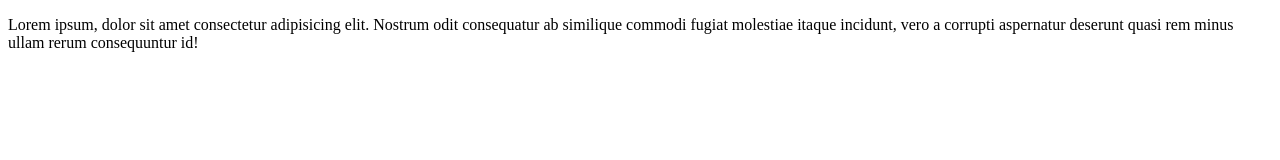
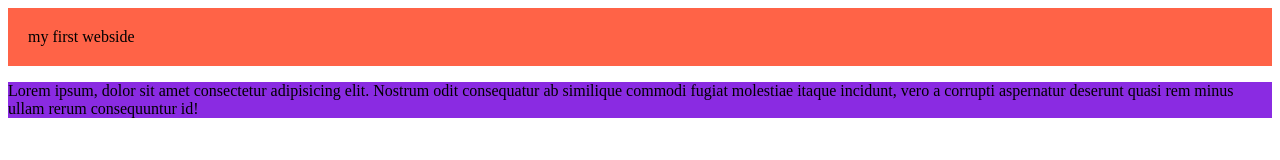
Before and after one commit to Koli427/myfirstrepo, a plain HTML site: page Index.html in a window 1280 px wide. Drawn offline with Linux system fonts and the light colour scheme.

Commit message:
added the first vlog

```diff
--- a/Index.html
+++ b/Index.html
@@ -4,8 +4,10 @@
     <meta charset="UTF-8">
     <meta name="viewport" content="width=device-width, initial-scale=1.0">
     <title>koli</title>
+    <link rel="stylesheet" href="styles/vlog.css">
 </head>
 <body>
+  <div>my first webside</div>
   <p>Lorem ipsum, dolor sit amet consectetur adipisicing elit. Nostrum odit consequatur ab similique commodi fugiat molestiae itaque incidunt, vero a corrupti aspernatur deserunt quasi rem minus ullam rerum consequuntur id!</p>
 </body>
 </html>
--- /dev/null
+++ b/styles/vlog.css
@@ -0,0 +1,7 @@
+div{
+    background-color: tomato;
+    padding: 20px;
+}
+p{
+    background-color: blueviolet;
+}
```
